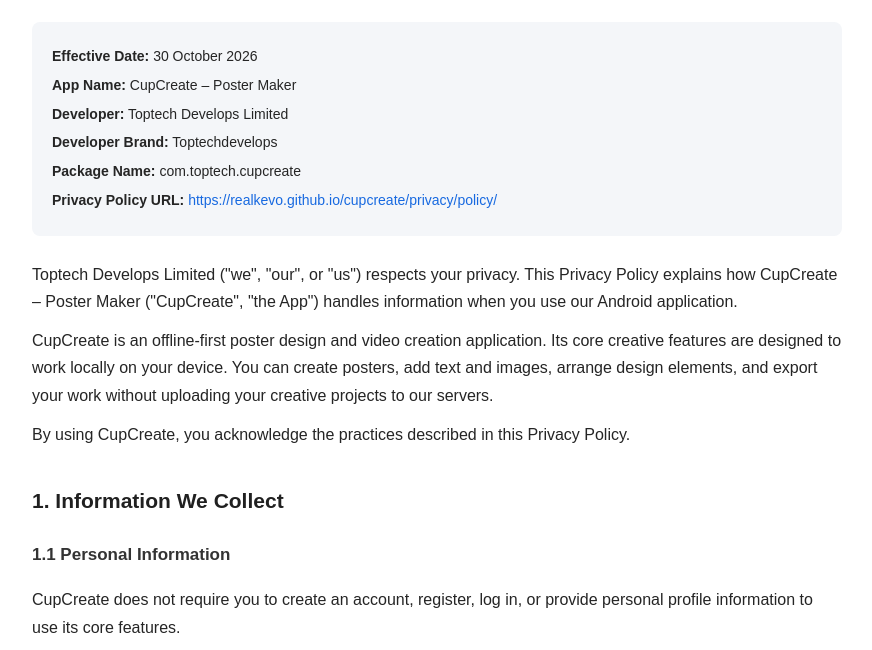
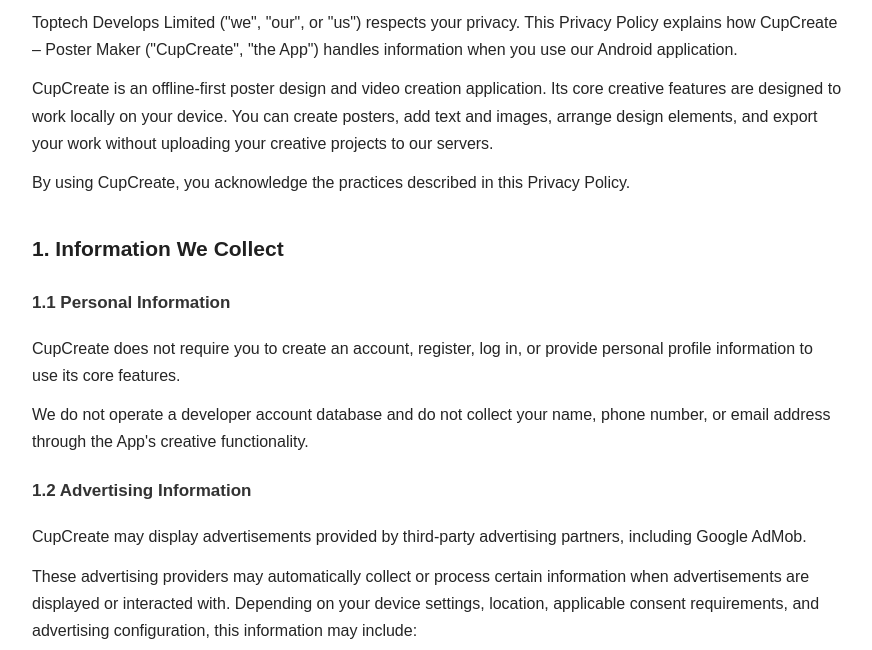
Before and after one commit to realkevo/realkevo.github.io, a plain HTML site: page cupcreate/privacy/policy/index.html in a window 1280 px wide. Shown: the part 127-777 px from the top of the page, without its empty margins (203-1075 px from the left). Drawn offline with Linux system fonts and the light colour scheme.

Commit message:
Remove metadata from privacy policy section
Removed metadata section from the privacy policy.

```diff
--- a/cupcreate/privacy/policy/index.html
+++ b/cupcreate/privacy/policy/index.html
@@ -127,19 +127,7 @@
 
     <h1>Privacy Policy – CupCreate – Poster Maker</h1>
 
-    <div class="metadata">
-        <p><strong>Effective Date:</strong> 30 October 2026</p>
-        <p><strong>App Name:</strong> CupCreate – Poster Maker</p>
-        <p><strong>Developer:</strong> Toptech Develops Limited</p>
-        <p><strong>Developer Brand:</strong> Toptechdevelops</p>
-        <p><strong>Package Name:</strong> com.toptech.cupcreate</p>
-        <p>
-            <strong>Privacy Policy URL:</strong>
-            <a href="https://realkevo.github.io/cupcreate/privacy/policy/">
-                https://realkevo.github.io/cupcreate/privacy/policy/
-            </a>
-        </p>
-    </div>
+
 
     <p>
         Toptech Develops Limited ("we", "our", or "us") respects your privacy.
```
